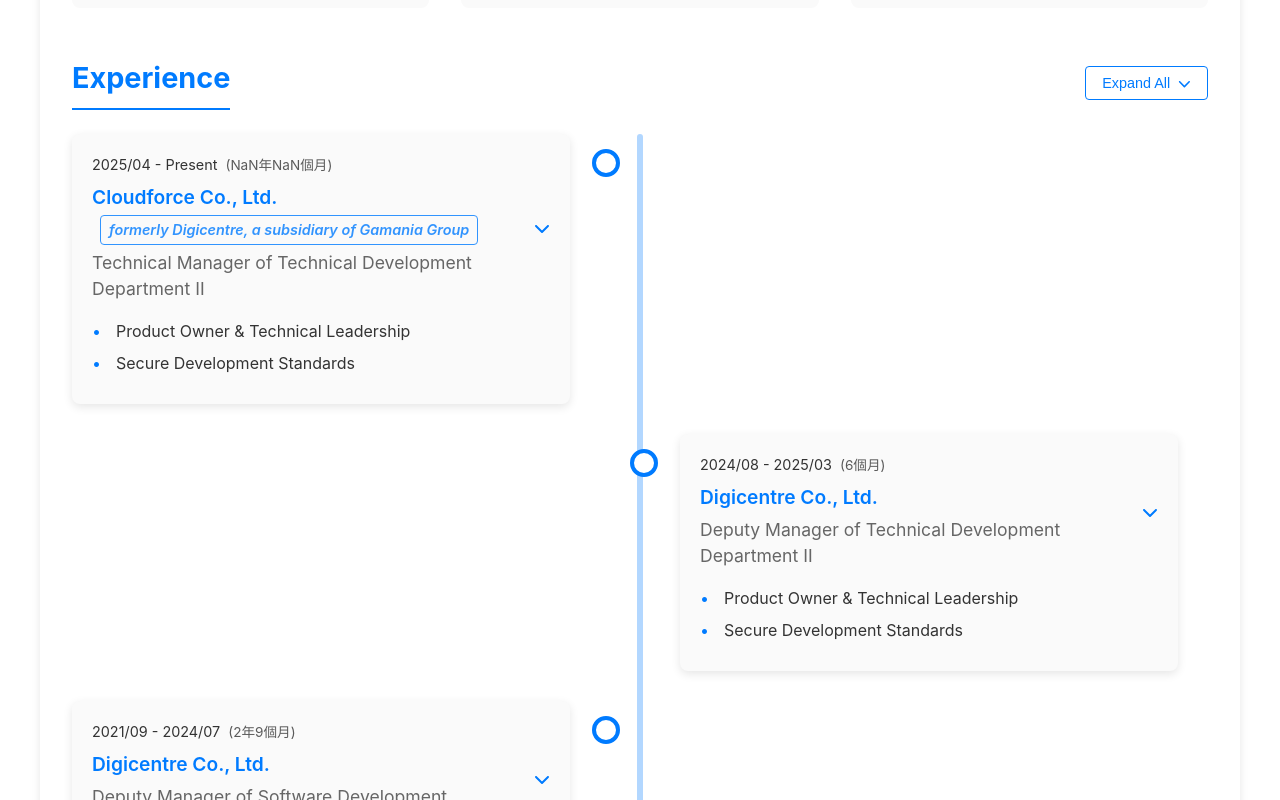
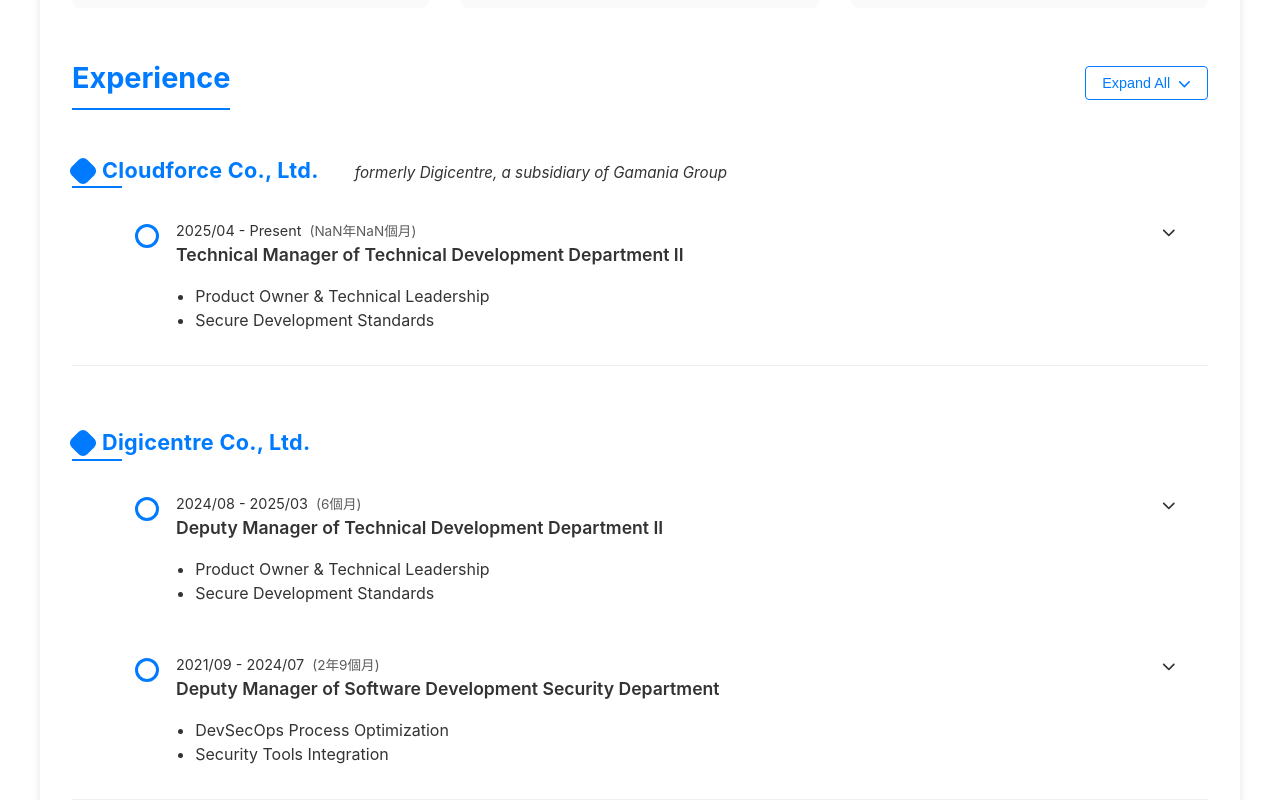
Before and after one commit to Lung-Yu/Lung-Yu.github.io, a React (Vite) app: page /#/cv in a window 1280 px wide. Shown: the part 660-1460 px from the top of the page. Built offline with nearby package versions, Linux system fonts and the light colour scheme.

Commit message:
feat: enhance CV component by grouping experiences by company and improving styles

```diff
--- a/src/features/cv/components/CV.tsx
+++ b/src/features/cv/components/CV.tsx
@@ -77,6 +77,26 @@
     }
   };
 
+  // Group experiences by company, preserving order
+  const groupExperiencesByCompany = (experiences: any[]) => {
+    const companyMap: { [company: string]: any[] } = {};
+    const companyOrder: string[] = [];
+    experiences.forEach(exp => {
+      if (!companyMap[exp.company]) {
+        companyMap[exp.company] = [];
+        companyOrder.push(exp.company);
+      }
+      companyMap[exp.company].push(exp);
+    });
+    return companyOrder.map(company => ({
+      company,
+      companyNote: companyMap[company][0].companyNote,
+      positions: companyMap[company],
+    }));
+  };
+
+  const groupedExperiences = groupExperiencesByCompany(experiences);
+
   const renderExperienceContent = (exp: any, index: number) => {
     const duration = calculateExperienceYears(exp.period);
     const durationText = formatExperienceDuration(duration);
@@ -96,14 +116,6 @@
                   ({durationText})
                   {isCurrentJob && <span className="current-job-badge">目前</span>}
                 </span>
-              </div>
-              <div className="experience-company">
-                {exp.company}
-                {exp.companyNote && (
-                  <span className="company-note">
-                    {exp.companyNote}
-                  </span>
-                )}
               </div>
               <div className="experience-position">{exp.position}</div>
             </div>
@@ -191,9 +203,21 @@
           </button>
         </div>
         <div className="experience-timeline">
-          {experiences.map((exp, index) => (
-            <div key={index} className="experience-item">
-              {renderExperienceContent(exp, index)}
+          {groupedExperiences.map((group, groupIdx) => (
+            <div key={group.company} className="experience-company-block">
+              <div className="experience-company-header">
+                <span className="experience-company-name">{group.company}</span>
+                {group.companyNote && (
+                  <span className="company-note">{group.companyNote}</span>
+                )}
+              </div>
+              <div className="experience-company-positions">
+                {group.positions.map((exp, idx) => (
+                  <div key={idx} className="experience-item">
+                    {renderExperienceContent(exp, experiences.indexOf(exp))}
+                  </div>
+                ))}
+              </div>
             </div>
           ))}
         </div>
--- a/src/features/cv/styles/CV.css
+++ b/src/features/cv/styles/CV.css
@@ -76,6 +76,7 @@
     left: 0;
 }
 
+/* 更新體驗時間線，移除舊的分割線 */
 .experience-timeline {
   position: relative;
   max-width: 1200px;
@@ -83,77 +84,206 @@
 }
 
 .experience-timeline::after {
+  display: none; /* 移除中間線 */
+}
+
+/* 公司區塊樣式 - 美化版本 */
+.experience-company-block {
+  margin-bottom: 3.5rem;
+  padding: 0;
+  position: relative;
+  transition: all 0.3s ease;
+}
+
+.experience-company-block:not(:last-child) {
+  position: relative;
+}
+
+.experience-company-block:not(:last-child)::after {
   content: '';
   position: absolute;
-  width: 6px;
+  bottom: -1.75rem;
+  left: 0;
+  width: 100%;
+  height: 1px;
+  background: linear-gradient(to right, rgba(var(--color-primary-rgb), 0.2), rgba(var(--color-primary-rgb), 0.05), transparent);
+}
+
+.experience-company-header {
+  margin-bottom: 1.75rem;
+  display: flex;
+  align-items: center;
+  flex-wrap: wrap;
+  gap: 0.75rem;
+}
+
+.experience-company-name {
+  font-size: 1.5rem;
+  font-weight: 700;
+  color: var(--color-primary);
+  position: relative;
+  padding-left: 30px;
+  display: flex;
+  align-items: center;
+  line-height: 1.2;
+}
+
+.experience-company-name::before {
+  content: '';
+  position: absolute;
+  left: 0;
+  width: 22px;
+  height: 22px;
   background-color: var(--color-primary);
+  border-radius: 6px;
+  transform: rotate(45deg);
+  box-shadow: 0 0 0 4px rgba(var(--color-primary-rgb), 0.1);
+  transition: transform 0.3s ease;
+}
+
+.experience-company-block:hover .experience-company-name::before {
+  transform: rotate(135deg);
+}
+
+.company-note {
+  font-size: 0.95rem;
+  color: var(--color-text-light);
+  background-color: rgba(var(--color-secondary-rgb), 0.05);
+  padding: 0.25rem 0.75rem;
+  border-radius: 4px;
+}
+
+/* 職位條目區塊 - 美化 */
+.experience-company-positions {
+  position: relative;
+  margin-left: 2.5rem;
+  padding-left: 2rem;
+}
+
+/* 垂直時間軸線 */
+.experience-company-positions::before {
+  content: '';
+  position: absolute;
   top: 0;
   bottom: 0;
-  left: 50%;
-  margin-left: -3px;
+  left: 0;
+  width: 3px;
+  background: linear-gradient(to bottom, var(--color-primary), rgba(var(--color-primary-rgb), 0.7));
   border-radius: 3px;
-  opacity: 0.3;
+  box-shadow: 0 0 8px rgba(var(--color-primary-rgb), 0.2);
 }
 
 .experience-item {
   position: relative;
-  width: calc(50% - 30px);
-  margin-bottom: 30px;
-  transform: none;
+  width: calc(100% - 2rem);
+  padding: 0.5rem 0 0.5rem 2rem;
+  margin-bottom: 2rem;
+  left: 0;
+  transition: transform 0.3s ease;
 }
 
-.experience-item:nth-child(odd) {
-  left: 0;
-  padding-right: 40px;
+.experience-item:hover {
+  transform: translateX(5px);
 }
 
-.experience-item:nth-child(even) {
-  left: 50%;
-  padding-left: 40px;
+.experience-item:last-child {
+  margin-bottom: 0;
 }
 
+/* 時間節點圓點 */
 .experience-item::before {
   content: '';
   position: absolute;
-  width: 20px;
-  height: 20px;
-  background-color: var(--color-background);
-  border: 4px solid var(--color-primary);
+  width: 18px;
+  height: 18px;
+  background-color: white;
+  border: 3px solid var(--color-primary);
   border-radius: 50%;
-  top: 15px;
-  z-index: 1;
-}
-
-.experience-item:nth-child(odd)::before {
-  right: -10px;
-}
-
-.experience-item:nth-child(even)::before {
-  left: -10px;
+  left: -9px;
+  top: 12px;
+  z-index: 2;
+  box-shadow: 0 0 0 5px rgba(var(--color-primary-rgb), 0.1);
+  transition: all 0.3s ease;
 }
 
 .experience-item:hover::before {
+  transform: scale(1.2);
   background-color: var(--color-primary);
-  transition: background-color 0.3s ease;
+  border-color: white;
+  box-shadow: 0 0 0 8px rgba(var(--color-primary-rgb), 0.2);
 }
 
 .experience-content {
-  padding: 20px;
-  background-color: var(--color-gray-50);
-  border-radius: 8px;
-  box-shadow: 0 3px 10px rgba(0, 0, 0, 0.1);
+  padding: 0;
+  background-color: transparent;
+  border-radius: 0;
+  box-shadow: none;
   transition: all 0.3s ease;
-  cursor: pointer;
-  overflow: hidden;
+}
+
+.experience-content:hover {
+  box-shadow: none;
+  transform: translateX(5px);
 }
 
 .experience-summary {
   position: relative;
-  padding-right: 2.5rem;
+  padding-right: 2rem;
 }
 
+/* 職位和日期區塊 */
+.experience-header {
+  display: flex;
+  flex-direction: column;
+  margin-bottom: 0.75rem;
+}
+
+.experience-position {
+  font-size: 1.1rem;
+  font-weight: 600;
+  color: var(--color-text);
+  margin-bottom: 0.25rem;
+}
+
+.experience-date {
+  font-size: 0.9rem;
+  color: var(--color-text-light);
+}
+
+.experience-duration {
+  margin-left: 0.5rem;
+  font-size: 0.9rem;
+  color: var(--color-text-light);
+  opacity: 0.8;
+}
+
+.current-job-badge {
+  display: inline-block;
+  margin-left: 0.5rem;
+  padding: 0.15rem 0.5rem;
+  background-color: var(--color-primary);
+  color: white;
+  font-size: 0.75rem;
+  font-weight: 500;
+  border-radius: 10px;
+  animation: pulse 2s infinite;
+}
+
+@keyframes pulse {
+  0% {
+    box-shadow: 0 0 0 0 rgba(var(--color-primary-rgb), 0.4);
+  }
+  70% {
+    box-shadow: 0 0 0 6px rgba(var(--color-primary-rgb), 0);
+  }
+  100% {
+    box-shadow: 0 0 0 0 rgba(var(--color-primary-rgb), 0);
+  }
+}
+
+/* 摘要和詳細內容 */
 .experience-brief {
-  margin-top: 1rem;
+  margin-top: 0.75rem;
   opacity: 1;
   transition: opacity 0.3s ease;
 }
@@ -175,164 +305,49 @@
 .experience-content.expanded .experience-details {
   max-height: 500px;
   opacity: 1;
-  margin-top: 1rem;
-  padding-top: 1rem;
-  border-top: 1px solid var(--color-gray-200);
-}
-
-.experience-content.expanded .experience-brief {
-  opacity: 0.6;
+  margin-top: 0.75rem;
+  padding-top: 0.75rem;
+  border-top: 1px solid var(--color-gray-100);
 }
 
 .toggle-icon {
   position: absolute;
   right: 0;
-  top: 50%;
+  top: 0.75rem;
   transform: translateY(-50%);
   transition: transform 0.3s ease;
+  color: var(--color-gray-300);
+  font-size: 0.85rem;
+}
+
+.experience-content:hover .toggle-icon {
   color: var(--color-primary);
 }
 
 .experience-content.expanded .toggle-icon {
   transform: translateY(-50%) rotate(180deg);
-}
-
-.experience-content:hover {
-  box-shadow: 0 5px 15px rgba(0, 0, 0, 0.15);
-}
-
-.experience-content:hover .experience-company {
-  color: var(--color-primary-dark);
-}
-
-.experience-date {
-  font-size: 0.9rem;
-  color: var(--color-text-light);
-  margin-bottom: 0.5rem;
-}
-
-.experience-company {
-  font-size: 1.2rem;
-  font-weight: 600;
-  color: var(--color-primary);
-  margin-bottom: 0.3rem;
-}
-
-.experience-position {
-  font-size: 1.1rem;
-  color: var(--color-secondary);
-  margin-bottom: 1rem;
-}
-
-.experience-description {
-  list-style: none;
-  padding: 0;
-  margin: 0;
-}
-
-.experience-description li {
-  margin: 0.5rem 0;
-  padding-left: 1.2rem;
-  position: relative;
-  line-height: 1.5;
-}
-
-.experience-description li::before {
-  content: "▹";
-  position: absolute;
-  left: 0;
   color: var(--color-primary);
 }
 
-.experience-details ul {
-  margin: 0;
-  padding: 0;
-}
-
-.experience-details ul ul {
-  margin-left: 1.2rem;
-  margin-top: 0.5rem;
-  margin-bottom: 0.5rem;
-  border-left: 2px solid var(--color-gray-200);
-  padding-left: 1rem;
-}
-
-.experience-details li.nested-header {
-  color: var(--color-secondary);
-  font-weight: 500;
-  margin-top: 1rem;
-  margin-bottom: 0.5rem;
-}
-
-.experience-details li.nested-item {
-  color: var(--color-text);
-  padding-left: 1.2rem;
-  position: relative;
-}
-
-.experience-details li.nested-item::before {
-  content: "-";
-  position: absolute;
-  left: 0;
-  color: var(--color-primary);
-}
-
+/* 移動端適配 */
 @media screen and (max-width: 768px) {
-  .experience-timeline::after {
-    left: 31px;
+  .experience-company-positions {
+    margin-left: 1rem;
   }
 
   .experience-item {
-    width: 100%;
-    padding-left: 70px;
-    padding-right: 25px;
+    padding-left: 1.5rem;
   }
 
-  .experience-item:nth-child(odd) {
-    left: 0;
+  .experience-company-header {
+    flex-direction: column;
+    align-items: flex-start;
   }
 
-  .experience-item:nth-child(even) {
-    left: 0;
+  .company-note {
+    margin-left: 0;
+    margin-top: 0.25rem;
   }
-
-  .experience-item::before {
-    left: 21px;
-  }
-
-  .experience-item:nth-child(odd)::before {
-    right: auto;
-    left: 21px;
-  }
-}
-
-.experience-item h3 {
-    font-size: 1.3rem;
-    color: var(--color-text);
-    margin-bottom: 0.5rem;
-}
-
-.experience-item .period {
-    color: var(--color-secondary);
-    font-style: italic;
-    margin-bottom: 0.5rem;
-}
-
-.experience-item ul {
-    list-style: none;
-    padding-left: 1.5rem;
-}
-
-.experience-item li {
-    margin: 0.5rem 0;
-    position: relative;
-}
-
-.experience-item li::before {
-    content: "•";
-    color: var(--color-primary);
-    position: absolute;
-    left: -1.5rem;
 }
 
 .conferences {
@@ -688,26 +703,52 @@
   }
 }
 
-.company-note {
-  font-size: 0.85rem;
-  color: var(--color-primary);
-  background-color: var(--color-gray-50);
-  padding: 0.2rem 0.5rem;
-  border-radius: 4px;
-  display: inline-block;
-  margin-left: 0.5rem;
-  border: 1px solid var(--color-primary);
-  opacity: 0.8;
-  transition: opacity 0.3s ease;
+.experience-company-block {
+  margin-bottom: 3rem;
+  padding: 1.5rem 0;
+  position: relative;
+  transition: all 0.3s ease;
+  border-bottom: 1px solid var(--color-gray-100);
 }
 
-.experience-content:hover .company-note {
-  opacity: 1;
+.experience-company-block:not(:last-child) {
+  margin-bottom: 2.5rem;
+}
+
+.experience-company-header {
+  margin-bottom: 1.5rem;
+  display: flex;
+  align-items: center;
+  gap: 1rem;
+}
+
+.experience-company-name {
+  font-size: 1.35rem;
+  font-weight: 700;
+  color: var(--color-primary);
+  padding-bottom: 0.3rem;
+  letter-spacing: 0.3px;
+  position: relative;
+}
+
+.experience-company-name::after {
+  content: '';
+  position: absolute;
+  bottom: 0;
+  left: 0;
+  width: 50px;
+  height: 2px;
+  background-color: var(--color-primary);
+  transition: width 0.3s ease;
+}
+
+.experience-company-block:hover .experience-company-name::after {
+  width: 100%;
 }
 
 .company-note {
-  font-size: 0.9rem;
+  font-size: 0.95rem;
   color: var(--color-text-light);
+  margin-left: 0.5rem;
   font-style: italic;
-  margin-top: 0.2rem;
 }
```
